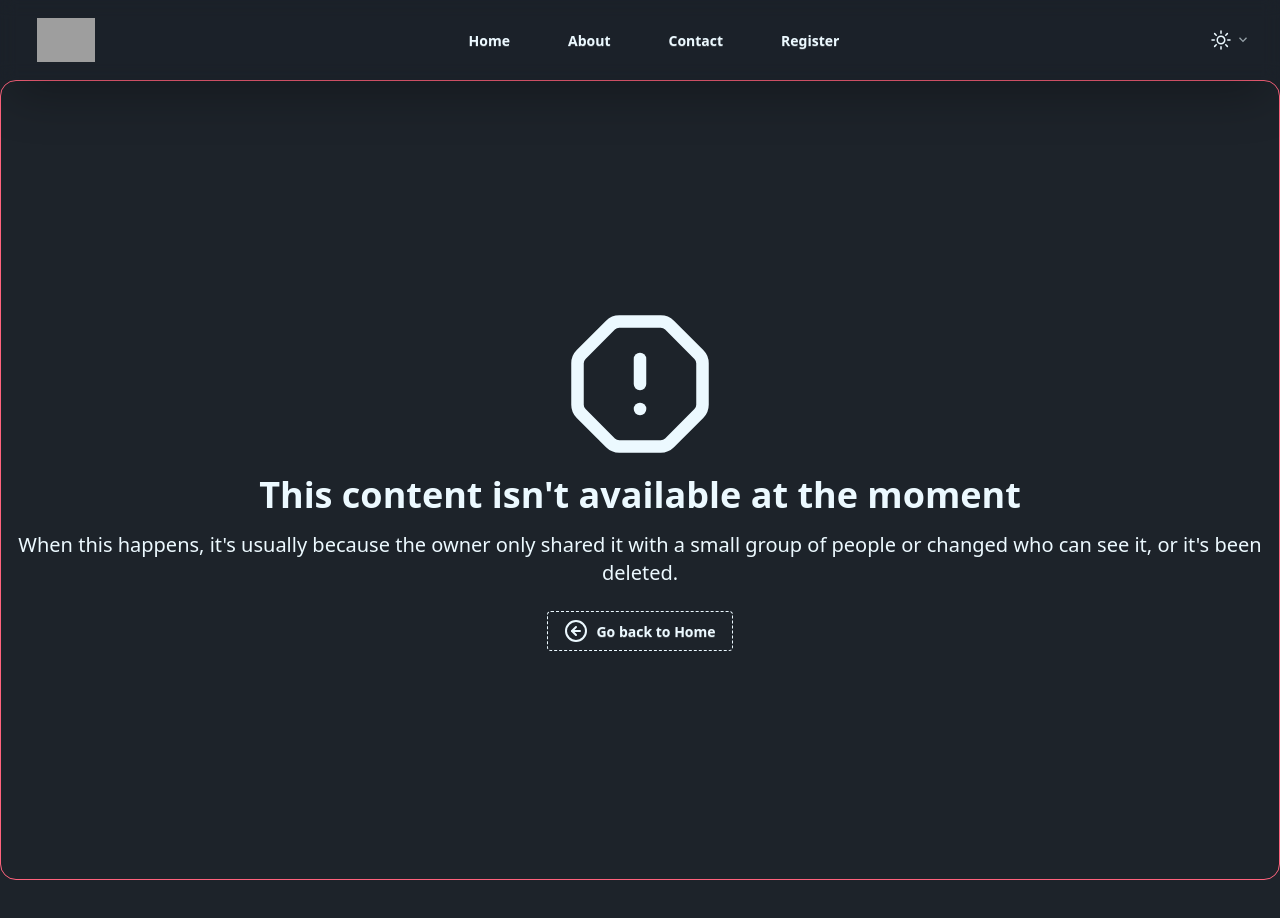
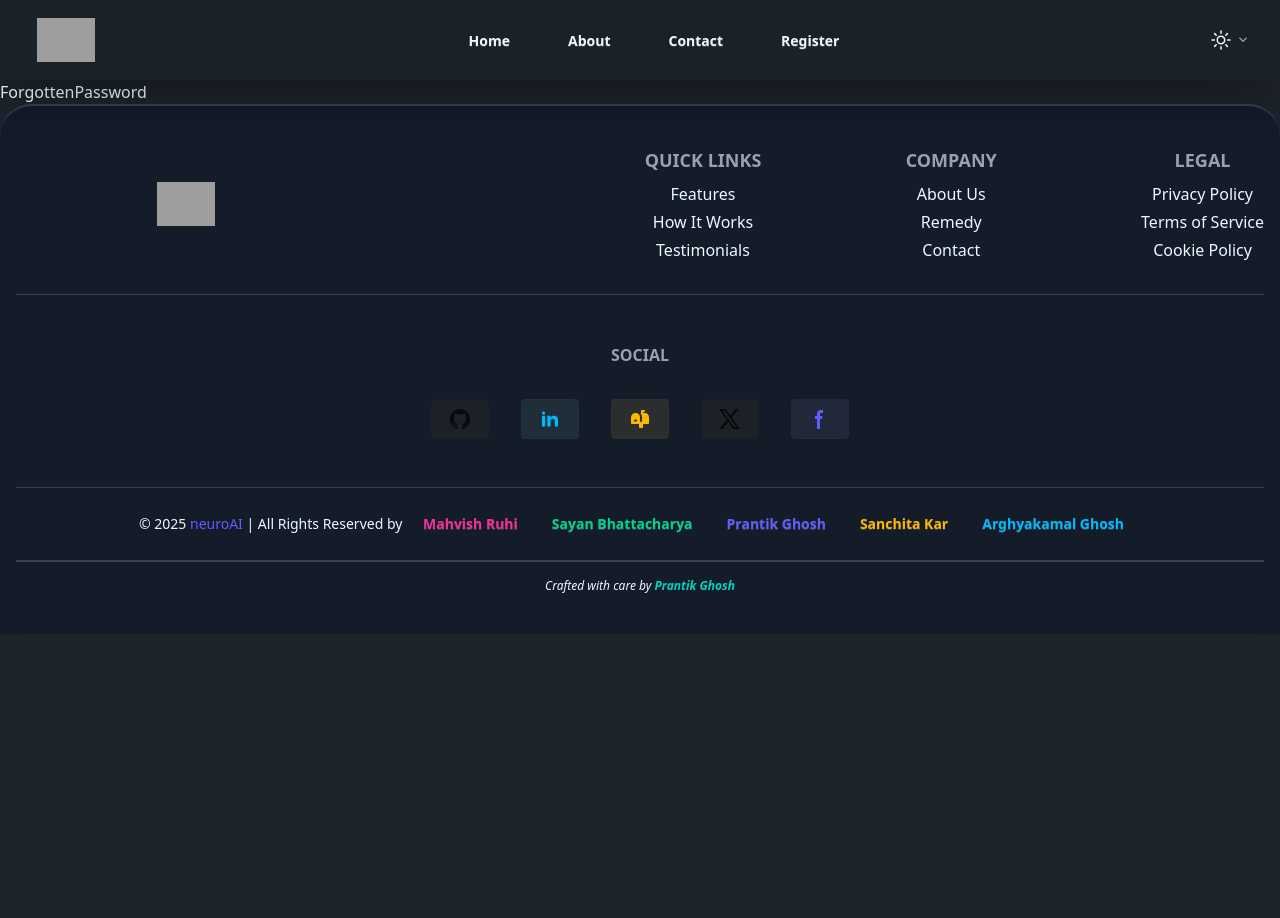
Before and after one commit to TBS96/neuroAI-client, a React (Vite) app: page /forgotten-password in a window 1280 px wide. Shown: the top 918 px of the page. After the commit the page ends 800 px from the top, so only its background shows below. Built offline with nearby package versions, Linux system fonts and the light colour scheme; grey boxes are pictures that could not be loaded.

Commit message:
feat: add ForgottenPassword component and update routing
Signed-off-by: TBS96 <9tbs6@proton.me>

```diff
--- /dev/null
+++ b/src/components/ForgottenPassword.jsx
@@ -0,0 +1,9 @@
+import React from 'react'
+
+const ForgottenPassword = () => {
+    return (
+        <div>ForgottenPassword</div>
+    )
+}
+
+export default ForgottenPassword
--- a/src/components/Login.jsx
+++ b/src/components/Login.jsx
@@ -74,7 +74,7 @@ function Login() {
                         </div>
 
                         <span className='relative flex items-center justify-end'>
-                            <a href='#' className='link link-accent'>Forgotten Password?</a>
+                            <Link to='/forgotten-password' className='link link-accent'>Forgotten Password?</Link>
                         </span>
 
                         <Button type='submit' className='w-full'>Sign in</Button>
--- a/src/components/index.js
+++ b/src/components/index.js
@@ -14,6 +14,7 @@ import TestimonialsSection from "./Home/TestimonialsSection";
 import About from "./About";
 import Contact from "./Contact";
 import Error from "./Error";
+import ForgottenPassword from "./ForgottenPassword";
 
 
 export {
@@ -33,4 +34,5 @@ export {
     About,
     Contact,
     Error,
+    ForgottenPassword
 }
--- a/src/main.jsx
+++ b/src/main.jsx
@@ -2,7 +2,7 @@ import { createRoot } from 'react-dom/client'
 import './index.css'
 import App from './App.jsx'
 import { createBrowserRouter, RouterProvider } from 'react-router-dom'
-import { Home, Login, Register, Contact, About, ChatBot, Error } from './pages/index.js'
+import { Home, Login, Register, Contact, About, ChatBot, Error, ForgottenPassword } from './pages/index.js'
 import Aos from 'aos'
 
 
@@ -21,6 +21,10 @@ const router = createBrowserRouter([
       {
         path: '/login',
         element: <Login />
+      },
+      {
+        path: '/forgotten-password',
+        element: <ForgottenPassword />
       },
       {
         path: '/register',
--- /dev/null
+++ b/src/pages/ForgottenPassword.jsx
@@ -0,0 +1,17 @@
+import React, { useEffect } from 'react'
+import { ForgottenPassword as ForgottenPasswordComponent } from '../components'
+
+function Signup() {
+
+    useEffect(() => {
+        document.title = 'neuroAI | Forgotten Password';
+    }, []);;
+
+    return (
+        <>
+            <ForgottenPasswordComponent />
+        </>
+    )
+}
+
+export default Signup
--- a/src/pages/index.js
+++ b/src/pages/index.js
@@ -5,6 +5,7 @@ import Contact from "./Contact";
 import About from "./About";
 import ChatBot from './ChatBot';
 import Error from './Error';
+import ForgottenPassword from './ForgottenPassword'
 
 export {
     Home,
@@ -14,4 +15,5 @@ export {
     About,
     ChatBot,
     Error,
+    ForgottenPassword
 }
```
